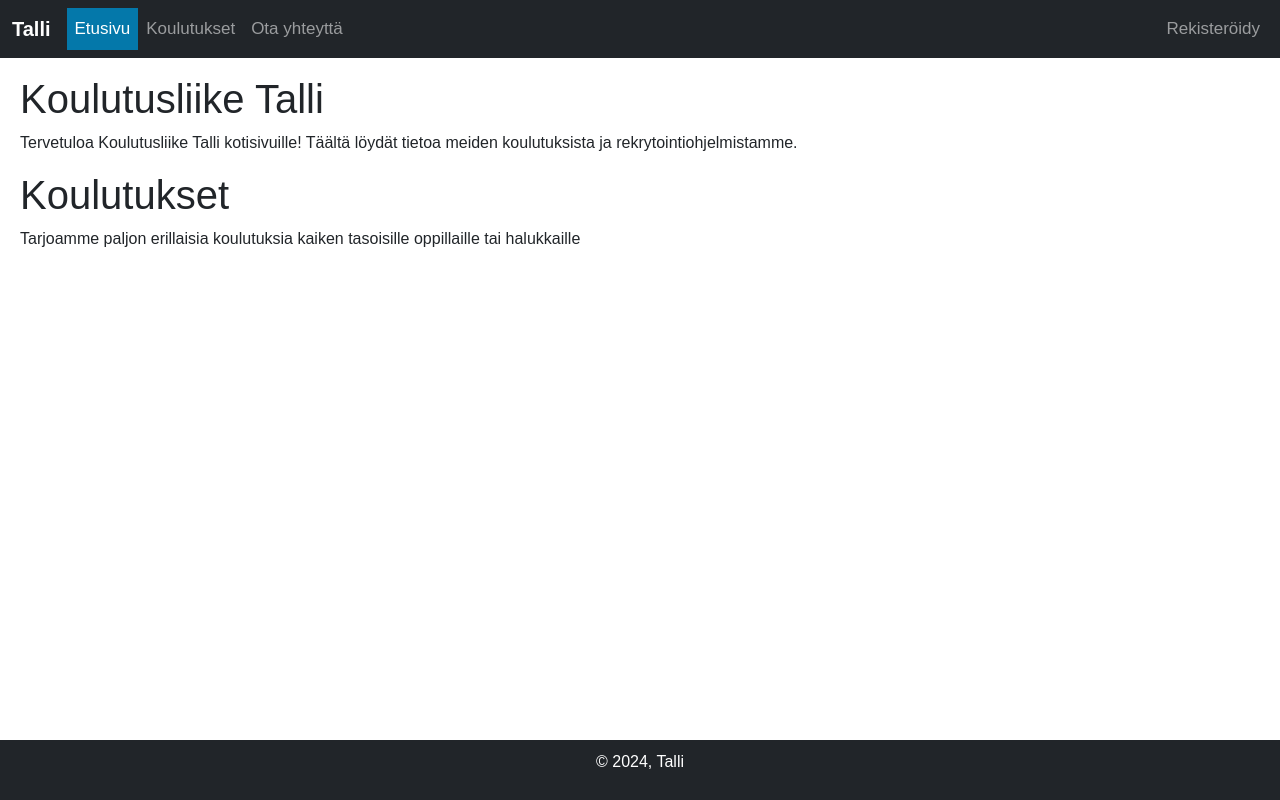
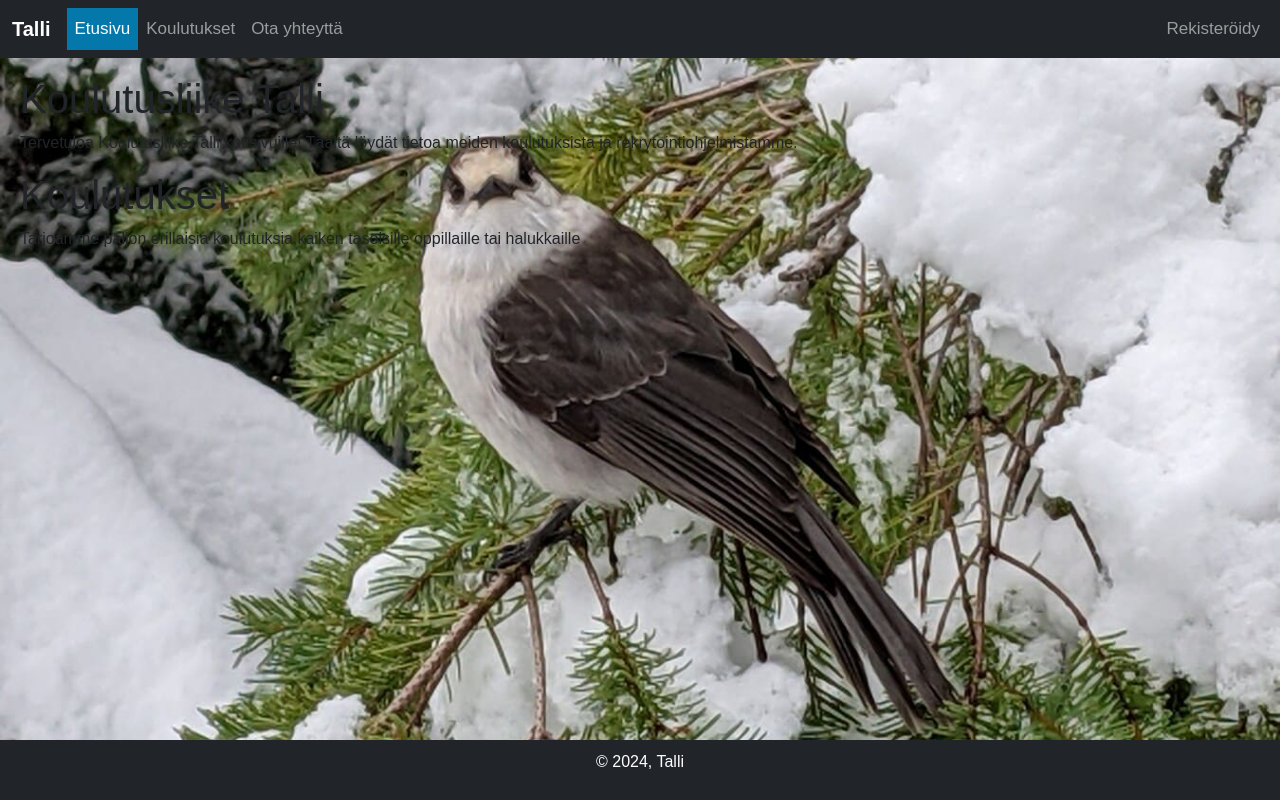
Before and after one commit to Chiya-hekmatyar/Talli_projekti, a PHP site: page /index.php in a window 1280 px wide. Run offline with PHP 8.4, Linux system fonts and the light colour scheme.

Commit message:
background img

```diff
--- a/site.css
+++ b/site.css
@@ -7,6 +7,10 @@ html, body {
 body {
   display: flex;
   flex-direction: column;
+  background-image: url('background.jpg');
+  background-size: cover;
+  background-position: center;
+  background-repeat: no-repeat;
 }
 
 footer {
```
Also changed, not shown: background.jpg (added).
